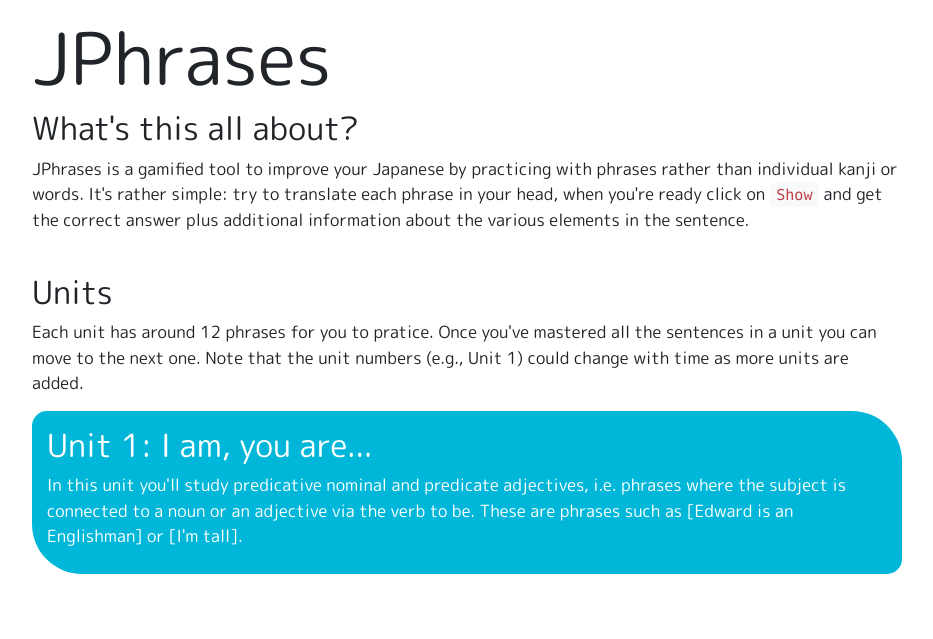
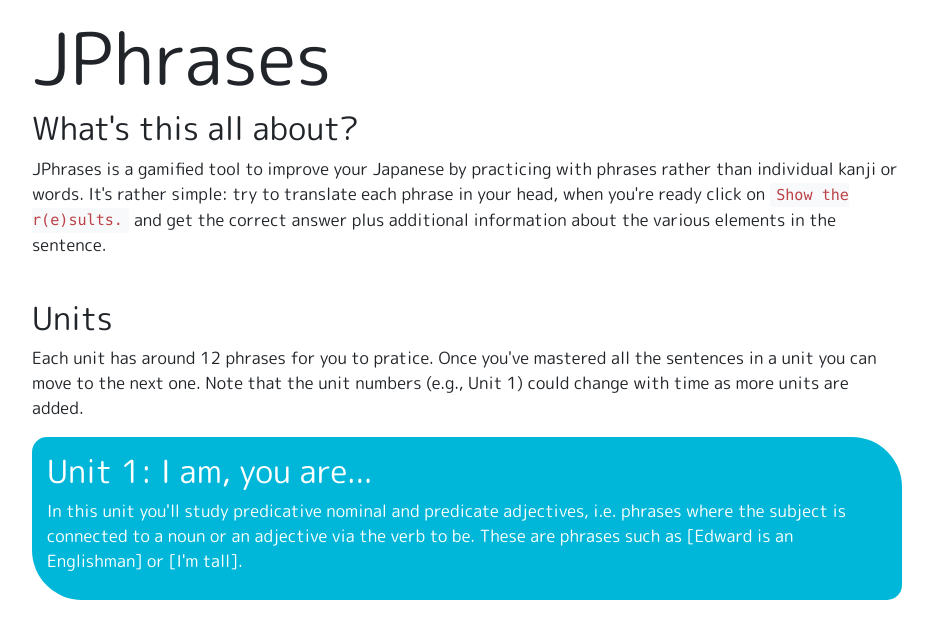
Before and after one commit to alessandrosp/jphrases, a Jekyll site: the page built from docs/index.html, in a window 1280 px wide. Shown: the top 639 px of the page, without its empty margins (173-1106 px from the left). Built offline with Jekyll 4.4.1, drawn with Linux system fonts in a browser that asks for light colours; nearby versions of some CDN libraries.

Commit message:
Update index.html

```diff
--- a/docs/index.html
+++ b/docs/index.html
@@ -6,7 +6,7 @@ layout: default
   <div class="col-12">
     <h1 class="display-3">JPhrases</h1>
     <h2>What's this all about?</h2>
-    <p>JPhrases is a gamified tool to improve your Japanese by practicing with phrases rather than individual kanji or words. It's rather simple: try to translate each phrase in your head, when you're ready click on <code>Show</code> and get the correct answer plus additional information about the various elements in the sentence.</p>
+    <p>JPhrases is a gamified tool to improve your Japanese by practicing with phrases rather than individual kanji or words. It's rather simple: try to translate each phrase in your head, when you're ready click on <code>Show the r(e)sults.</code> and get the correct answer plus additional information about the various elements in the sentence.</p>
   </div>
 </div><br>
 <!-- Here you have the various units listed. -->
```
